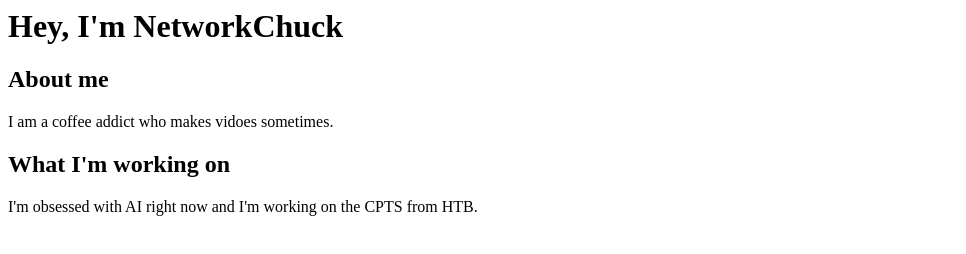
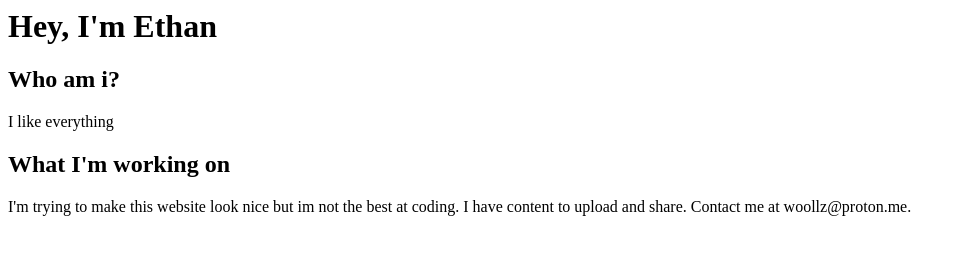
Before and after one commit to shadeUK/e1z, a plain HTML site: page index.html in a window 1280 px wide. Shown: the whole page, without its empty margins (0-966 px from the left). Drawn offline with Linux system fonts and the light colour scheme.

Commit message:
Update index.html

```diff
--- a/index.html
+++ b/index.html
@@ -1,16 +1,16 @@
 
 <html>
     <h1>
-        Hey, I'm NetworkChuck
+        Hey, I'm Ethan
     </h1>
     <body>
-        <h2>About me</h2>
+        <h2>Who am i?</h2>
         <p>
-            I am a coffee addict who makes vidoes sometimes.
+            I like everything
         </p>
         <h2>What I'm working on</h2>
         <p>
-            I'm obsessed with AI right now and I'm working on the CPTS from HTB.
+            I'm trying to make this website look nice but im not the best at coding. I have content to upload and share. Contact me at woollz@proton.me.
         </p>
     </body>
 </html>
```
